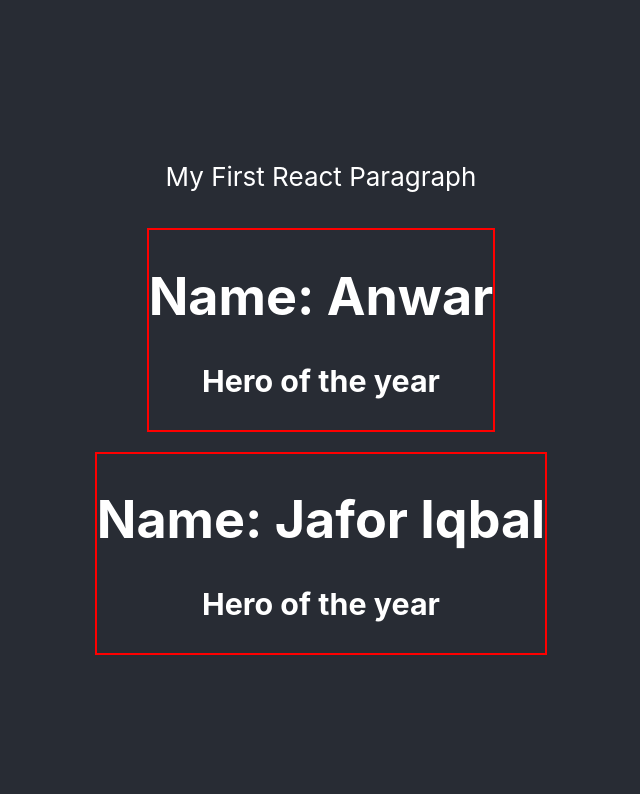
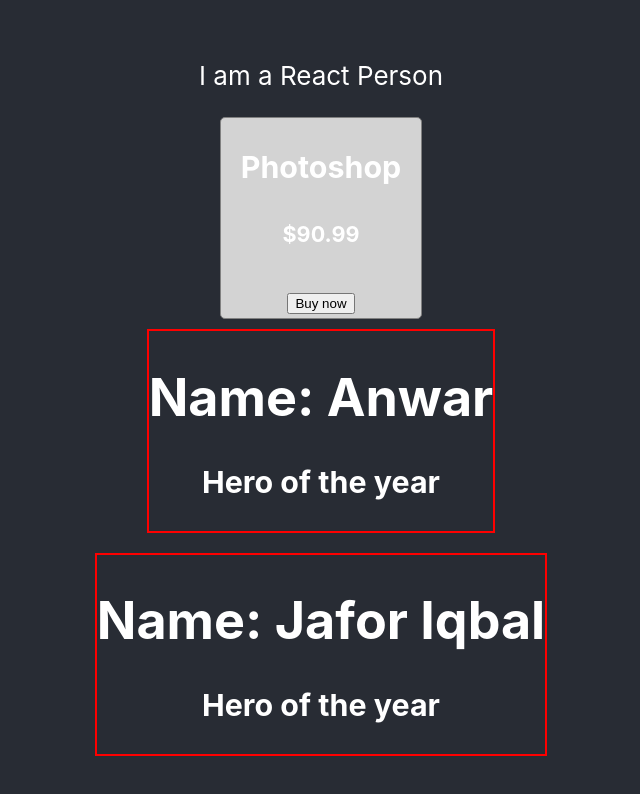
Before and after one commit to ialaminpro/react-core-concepts, a React (Create React App) app: page / in a window 1280 px wide. Shown: the top 794 px of the page, without its empty margins (319-959 px from the left). Built offline with nearby package versions, Linux system fonts and the light colour scheme.

Commit message:
Pass object to components and access object

```diff
--- a/src/App.js
+++ b/src/App.js
@@ -4,15 +4,38 @@
 
 function App() {
   const nayoks = ['Anwar','Jafor Iqbal','Alamgir', 'Salman']
+  const products = [
+    {name: 'Photoshop', price:'$90.99'},
+    {name: 'Illustrator', price:'$60.99'},
+    {name: 'PDF Reader', price:'$6.99'}
+  ]
   return (
     <div className="App">
       <header className="App-header">
-        <p>My First React Paragraph</p>
+        <p>I am a React Person</p>
+        <Product name={products[0].name} price={products[0].price}></Product>
         <Person name={nayoks[0]}></Person>
         <Person name={nayoks[1]}></Person>
       </header>
     </div>
   );
+}
+function Product(props){
+  const productStyle={
+    border:'1px solid gray',
+    borderRadius:'5px',
+    backgroundColor:'lightgray',
+    height:'200px',
+    width:'200px',
+    float:'left'
+  }
+  return (
+    <div style={productStyle}>
+      <h3>{props.name}</h3>
+      <h5>{props.price}</h5>
+      <button>Buy now</button>
+    </div>
+  )
 }
 function Person(props){
   const personStyle={
```
